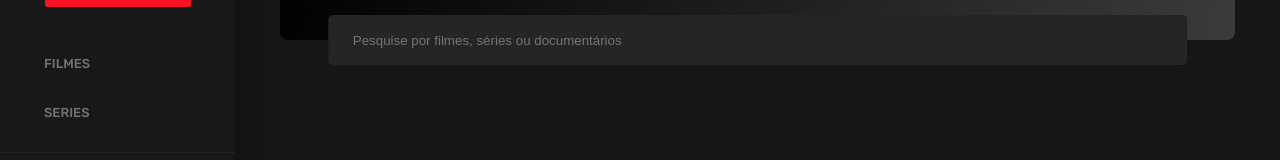
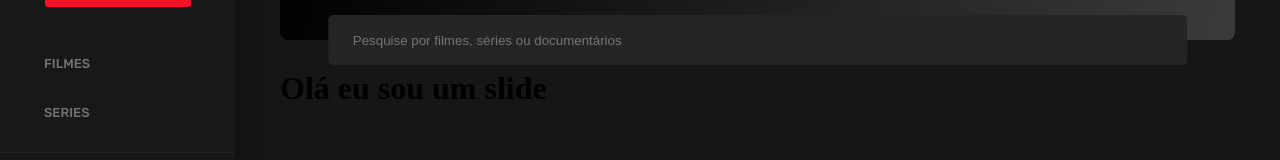
Before and after one commit to JoaoFernandesXD/cinetela, a React (Vite) app: page / in a window 1280 px wide. Shown: the part 180-340 px from the top of the page. Built offline with nearby package versions, Linux system fonts and the light colour scheme.

Commit message:
feat: criando o compomente slide, e ajustando margin do search

```diff
--- a/src/App.jsx
+++ b/src/App.jsx
@@ -1,6 +1,7 @@
 /* imports components */
 import Main from "./components/main/main"
 import Sidebar from "./components/sidebar/SideBar"
+
 
 
 function App() {
--- a/src/components/main/main.jsx
+++ b/src/components/main/main.jsx
@@ -4,12 +4,15 @@ import './main.css';
 /* imports components */
 import Header from '../header/header';
 import Search from '../search/search';
+import Slide from '../slide/slide';
+
 
 function Main() {
   return (
     <main>
       <Header />
       <Search />
+      <Slide />
     </main>
   );
 }
--- a/src/components/search/search.css
+++ b/src/components/search/search.css
@@ -8,6 +8,7 @@
     font-weight: 600;
     color:var(--color-white);
     position: relative;
+    margin-bottom: 30px;
 }
 .container__search p{
     margin-top:30px;
--- /dev/null
+++ b/src/components/slide/slide.jsx
@@ -0,0 +1,13 @@
+/* styles import */
+
+import './slide.css';
+
+function Slide(){
+    return(
+        <>
+        <h1>Olá eu sou um slide</h1>
+        </>
+    );
+}
+
+export default Slide
```
Also changed, not shown: src/components/slide/slide.css (added).
